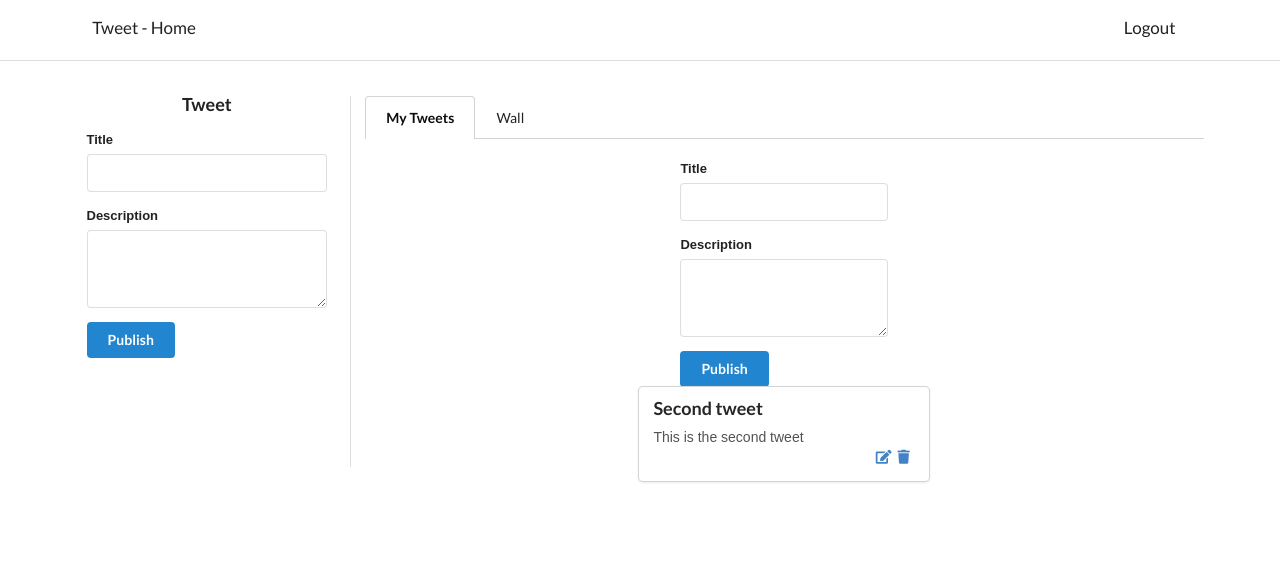
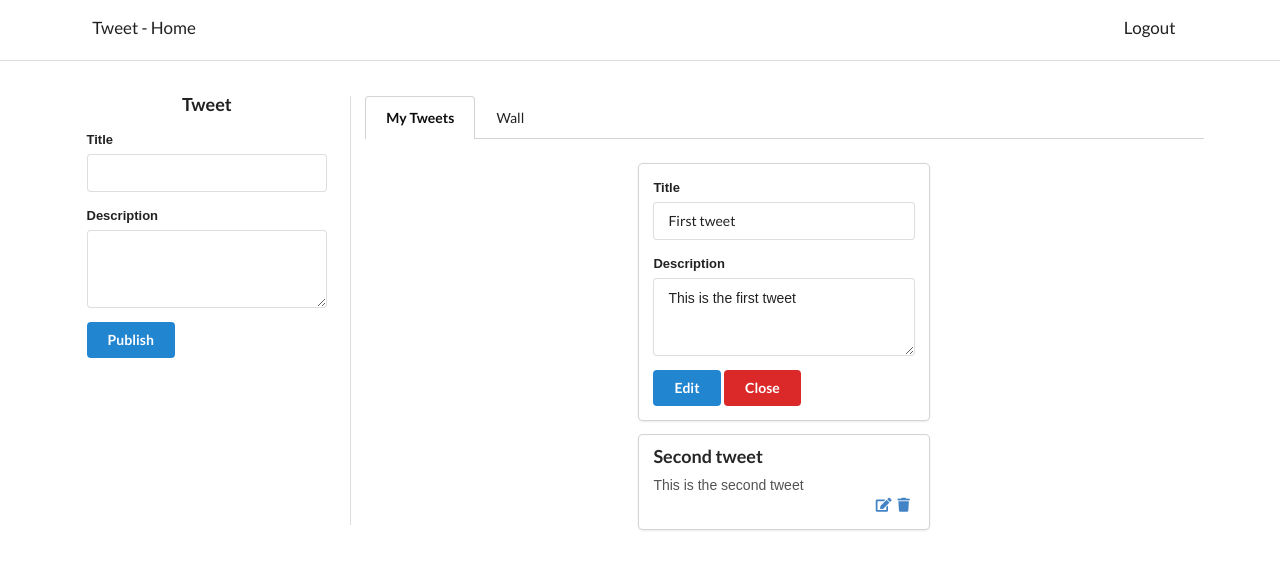
Before and after one commit to ivanpilot/tweet-client, a React (Create React App) app: page / in a window 1280 px wide. Both pictures are taken after a click on the element 885 px from the left and 228 px from the top of the page. Shown: the top 570 px of the page. Built offline with nearby package versions, Linux system fonts and the light colour scheme.

Commit message:
implement client.js file to simulate session with token saved in localStorage

```diff
--- a/src/App.js
+++ b/src/App.js
@@ -1,9 +1,19 @@
 import React, { Component } from 'react';
 import Navbar from './components/Navbar'
 import BodyContainer from './components/BodyContainer'
+import {client} from './Client'
 import './styles/App.css';
 
 class App extends Component {
+
+  componentDidMount(){
+    client.setToken({
+      id:'1',
+      username:'ivan',
+      email:'ivanpilot@gmail.com'
+    })
+  }
+
   render() {
     return (
       <div>
--- /dev/null
+++ b/src/Client.js
@@ -0,0 +1,35 @@
+class Client {
+  constructor(){
+    this.useLocalStorage = (typeof localStorage !== 'undefined');
+    if(this.useLocalStorage){
+      localStorage.getItem  ('Authorization')
+    }
+    // debugger
+  }
+
+  setToken(token) {
+    this.token = JSON.stringify(token);
+
+    if (this.useLocalStorage) {
+      localStorage.setItem('Authorization', this.token);
+    }
+  }
+
+  removeToken() {
+    this.token = null;
+
+    if (this.useLocalStorage) {
+      localStorage.removeItem('Authorization');
+    }
+  }
+
+  currentUser(){
+    if(this.token) return JSON.parse(this.token)
+  }
+
+  isLoggedIn(){
+    !!this.token
+  }
+}
+
+export const client = new Client();
--- a/src/components/EditableTweet.js
+++ b/src/components/EditableTweet.js
@@ -1,6 +1,7 @@
 import React from 'react';
 import Tweet from './Tweet'
 import MessageInput from './MessageInput'
+import '../styles/EditableTweet.css'
 
 class EditableTweet extends React.Component {
 
@@ -14,18 +15,28 @@ class EditableTweet extends React.Component {
     })
   }
 
+  onCloseForm = () => {
+    this.setState({
+      editFormOpen: false
+    })
+  }
+
   render(){
     if(this.state.editFormOpen){
       return(
-        <div>
-        <MessageInput
-          onSubmitForm={this.props.onSubmitForm}
-        />
+        <div className='editable-tweet'>
+          <MessageInput
+            id={this.props.tweet.id}
+            title={this.props.tweet.title}
+            description={this.props.tweet.description}
+            onCloseForm={this.onCloseForm}
+            onSubmitForm={this.props.onSubmitForm}
+          />
         </div>
       )
     } else {
       return(
-        <div>
+        <div className='editable-tweet'>
           <Tweet
             tweet={this.props.tweet}
             handleTrashClick={this.props.handleTrashClick}
--- a/src/components/EditableTweetList.js
+++ b/src/components/EditableTweetList.js
@@ -6,8 +6,11 @@ class EditableTweetList extends React.Component {
   render(){
     const activeThreadId = this.props.activeThreadId
     const activeThread = this.props.threads.find((thread) => thread.id === activeThreadId)
-    const tweets = activeThread.tweets.map((tweet, index) => (
-      <div className='ui center aligned grid '>
+    const editableTweets = activeThread.tweets.map((tweet, index) => (
+      <div
+        className='ui center aligned grid'
+        key={index}
+      >
         <EditableTweet
           key={index}
           tweet={tweet}
@@ -19,7 +22,7 @@ class EditableTweetList extends React.Component {
 
     return(
       <div className='tweet-list'>
-        {tweets}
+        {editableTweets}
       </div>
     )
   }
--- a/src/components/MessageInput.js
+++ b/src/components/MessageInput.js
@@ -3,8 +3,8 @@ import React from 'react';
 class MessageInput extends React.Component {
 
   state = {
-    title: '',
-    description: ''
+    title: this.props.title || '',
+    description: this.props.description || ''
   }
 
   onChange = (evt) => {
@@ -23,6 +23,9 @@ class MessageInput extends React.Component {
 
   render(){
     return(
+      <div className={(this.props.id) ? ("ui cards") : null}>
+        <div className="card">
+          <div className="content">
             <div className='ui form'>
               <div className="field">
                 <label>Title</label>
@@ -48,8 +51,21 @@ class MessageInput extends React.Component {
                 className='ui medium blue button'
                 onClick={this.onSubmitForm}
               >
-          Publish
+                {(this.props.id) ? ('Edit') : ('Publish')}
               </button>
+              {(this.props.id) ? (
+                <button
+                  className='ui medium red button'
+                  onClick={this.props.onCloseForm}
+                >
+                  Close
+                </button>
+              ) : (
+                null
+              )}
+            </div>
+          </div>
+        </div>
       </div>
     )
   }
--- a/src/components/RootPage.js
+++ b/src/components/RootPage.js
@@ -1,6 +1,7 @@
 import React from 'react';
 import VerticalMenu from './VerticalMenu';
 import TweetContainer from './TweetContainer';
+
 
 
 class RootPage extends React.Component {
--- /dev/null
+++ b/src/styles/EditableTweet.css
@@ -0,0 +1,4 @@
+.editable-tweet {
+  padding-top: 5px;
+  padding-bottom: 10px;
+}
```
Lines whose indentation alone changed are shown as unchanged.
